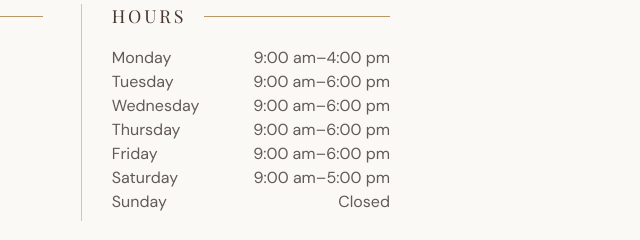
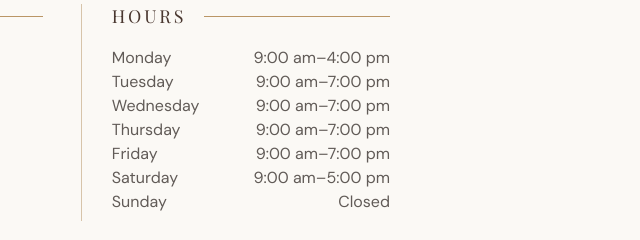
Before and after one commit to leahkleinmarketing-lgtm/Invision-website, a website: page index.html in a window 1280 px wide. Shown: the part 2857-3097 px from the top of the page, 640-1280 px from the left. Drawn offline with nearby package versions, Linux system fonts and the light colour scheme.

Commit message:
Update Tuesday through Friday salon hours

```diff
--- a/index.html
+++ b/index.html
@@ -114,10 +114,10 @@
           <h2 id="footer-hours-title">Hours</h2>
           <dl>
             <div><dt>Monday</dt><dd>9:00 am–4:00 pm</dd></div>
-            <div><dt>Tuesday</dt><dd>9:00 am–6:00 pm</dd></div>
-            <div><dt>Wednesday</dt><dd>9:00 am–6:00 pm</dd></div>
-            <div><dt>Thursday</dt><dd>9:00 am–6:00 pm</dd></div>
-            <div><dt>Friday</dt><dd>9:00 am–6:00 pm</dd></div>
+            <div><dt>Tuesday</dt><dd>9:00 am–7:00 pm</dd></div>
+            <div><dt>Wednesday</dt><dd>9:00 am–7:00 pm</dd></div>
+            <div><dt>Thursday</dt><dd>9:00 am–7:00 pm</dd></div>
+            <div><dt>Friday</dt><dd>9:00 am–7:00 pm</dd></div>
             <div><dt>Saturday</dt><dd>9:00 am–5:00 pm</dd></div>
             <div><dt>Sunday</dt><dd>Closed</dd></div>
           </dl>
```
Also changed, not shown: about.html (+4 -4 lines), blog-post.html (+4 -4 lines), blog.html (+4 -4 lines), contact.html (+4 -4 lines), pricing.html (+4 -4 lines), privacy-policy.html (+4 -4 lines), services.html (+4 -4 lines), team.html (+4 -4 lines), terms-conditions.html (+4 -4 lines).
